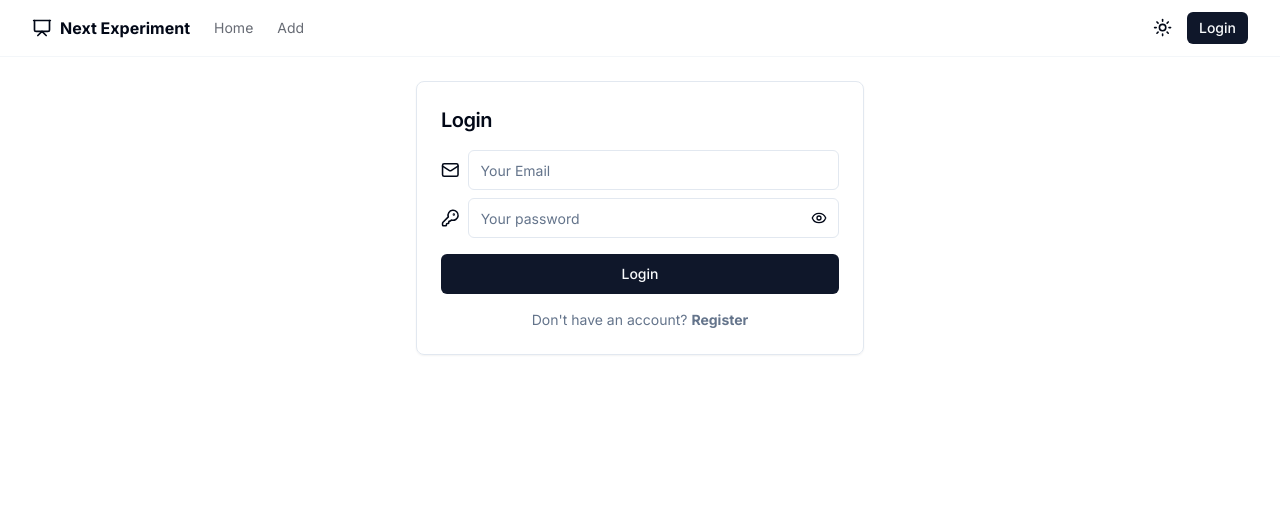
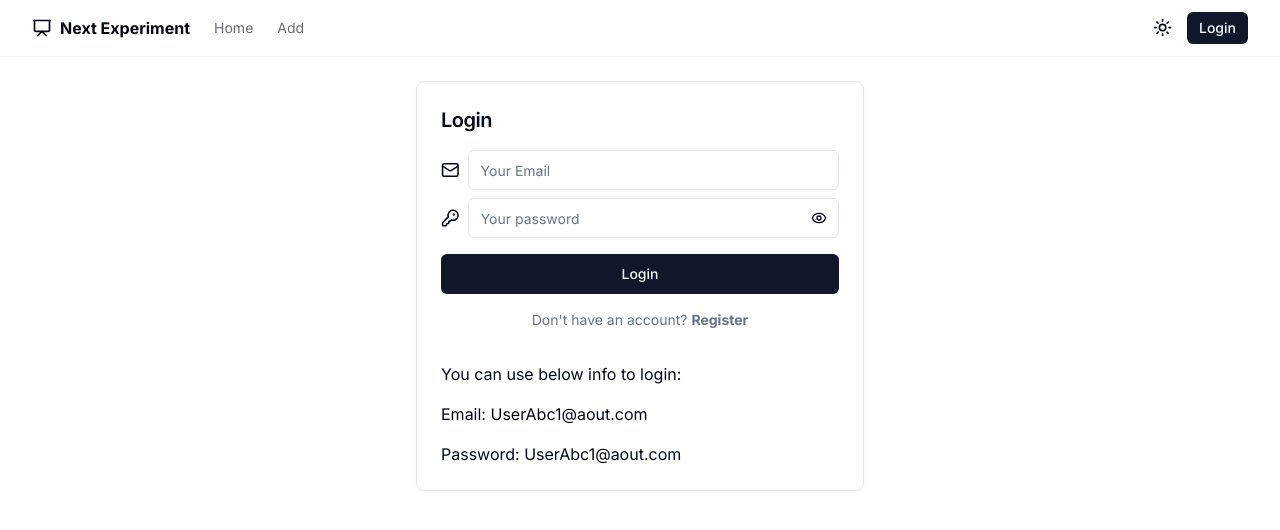
Before and after one commit to ijoshwang/next-experiment, a Next.js app: page /login in a window 1280 px wide. Shown: the top 530 px of the page. Built offline with nearby package versions, Linux system fonts and the light colour scheme; no server answers.

Commit message:
feat: add test user

```diff
--- a/src/app/(auth)/login/page.tsx
+++ b/src/app/(auth)/login/page.tsx
@@ -31,6 +31,12 @@ const LoginPage = async ({ searchParams }: Props) => {
       </div>
       <Separator className="my-4" /> */}
       <LoginForm callbackUrl={searchParams.callbackUrl} />
+
+      <div className="flex flex-col gap-4 mt-4">
+        <h5>You can use below info to login:</h5>
+        <p>Email: UserAbc1@aout.com</p>
+        <p>Password: UserAbc1@aout.com</p>
+      </div>
     </div>
   )
 }
```
